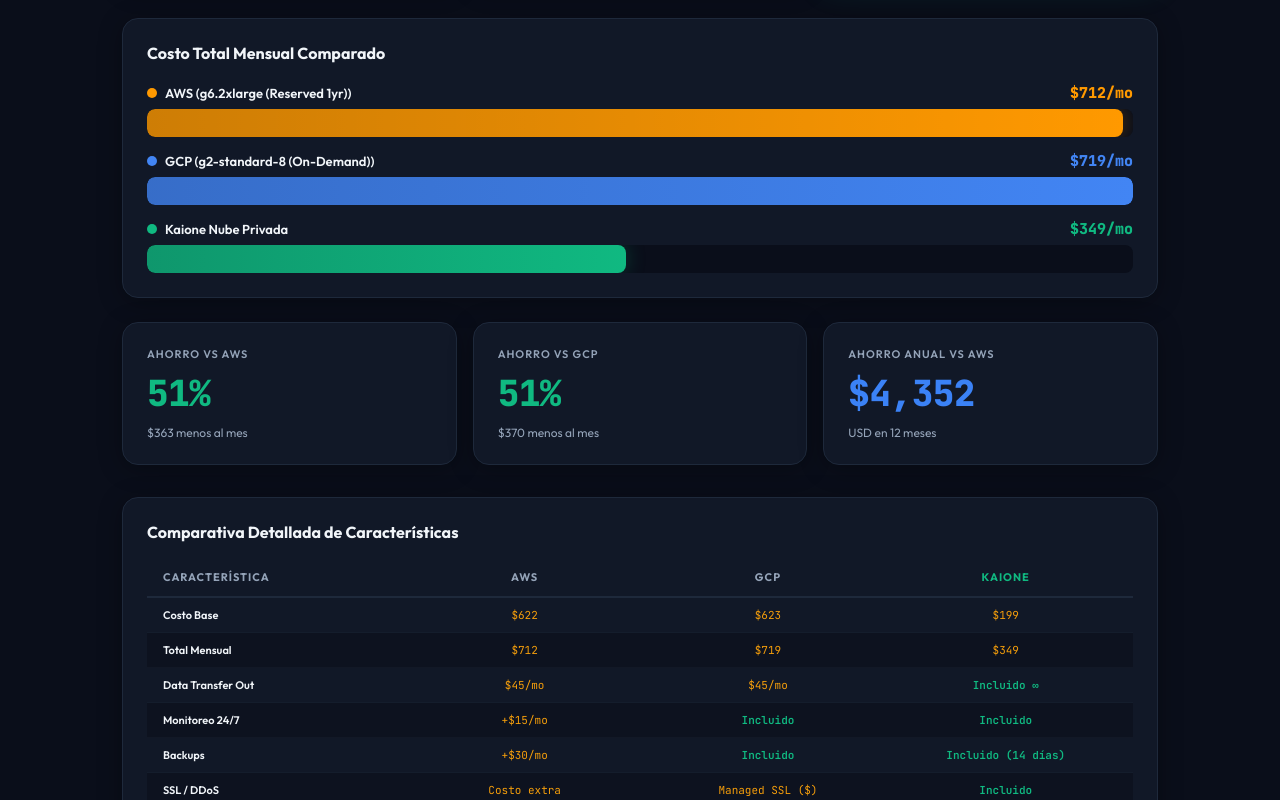
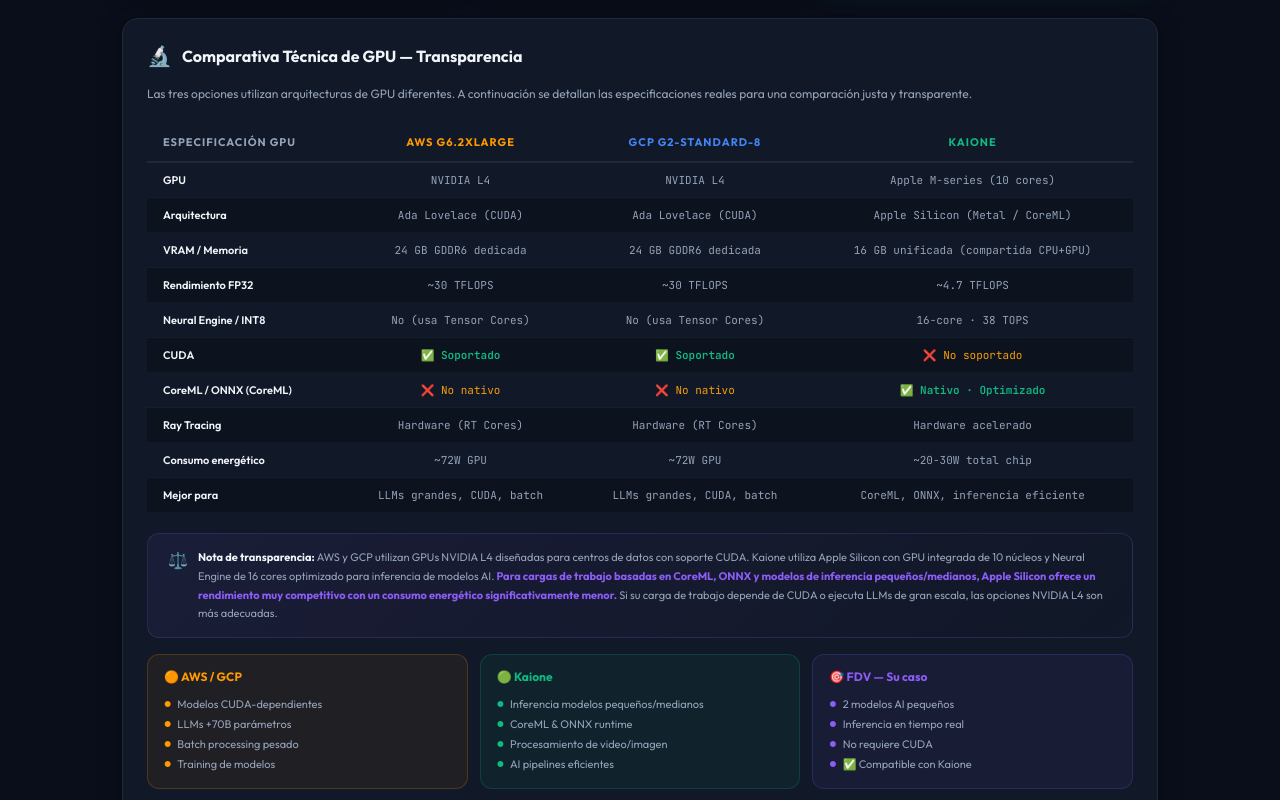
Before and after one commit to lsorianog99/cloud, a React (Vite) app: page / in a window 1280 px wide. Shown: the part 580-1380 px from the top of the page. Built offline with nearby package versions, Linux system fonts and the light colour scheme.

Commit message:
feat: agregar comparativa técnica de GPU transparente con specs reales (Apple Silicon vs NVIDIA L4)

```diff
--- a/src/App.jsx
+++ b/src/App.jsx
@@ -283,8 +283,8 @@
   const [kaioneDataIncluded, setKaioneDataIncluded] = useState(true);
   const [kaioneSslIncluded, setKaioneSslIncluded] = useState(true);
   const [kaioneOpsIncluded, setKaioneOpsIncluded] = useState(true);
-  const [kaioneSpecs, setKaioneSpecs] = useState("4 vCPU · 16 GB · GPU + Neural Engine · 100 GB NVMe");
-  const [kaioneSub, setKaioneSub] = useState("Nube Privada Gestionada");
+  const [kaioneSpecs, setKaioneSpecs] = useState("4 vCPU · 16 GB · Apple M-series 10-core GPU · 16-core Neural Engine · 100 GB NVMe");
+  const [kaioneSub, setKaioneSub] = useState("Nube Privada Gestionada (Apple Silicon)");
 
   // === AUTO-CALCULATED TOTALS ===
   const awsTotal = awsBase + awsDataTransfer + awsMonitoring + awsBackup;
@@ -556,6 +556,107 @@
               ))}
             </div>
 
+            {/* GPU Technical Comparison */}
+            <GlowCard color="#8B5CF6" style={{ marginBottom: 24 }}>
+              <div style={{ display: "flex", alignItems: "center", gap: 10, marginBottom: 16 }}>
+                <span style={{ fontSize: 20 }}>🔬</span>
+                <h3 style={{ fontSize: 16, fontWeight: 700, color: COLORS.text, margin: 0 }}>Comparativa Técnica de GPU — Transparencia</h3>
+              </div>
+              <p style={{ color: COLORS.muted, fontSize: 12, marginBottom: 20, lineHeight: 1.6 }}>
+                Las tres opciones utilizan arquitecturas de GPU diferentes. A continuación se detallan las especificaciones reales para una comparación justa y transparente.
+              </p>
+              <div style={{ overflowX: "auto" }}>
+                <table style={{ width: "100%", borderCollapse: "collapse", fontSize: 12 }}>
+                  <thead>
+                    <tr>
+                      {["Especificación GPU", "AWS g6.2xlarge", "GCP g2-standard-8", "Kaione"].map((h, i) => (
+                        <th key={i} style={{
+                          textAlign: i === 0 ? "left" : "center", padding: "12px 16px",
+                          borderBottom: `2px solid ${COLORS.border}`,
+                          color: i === 0 ? COLORS.muted : i === 1 ? COLORS.aws : i === 2 ? COLORS.gcp : COLORS.kaione,
+                          fontWeight: 700, fontSize: 11, textTransform: "uppercase", letterSpacing: 1,
+                        }}>{h}</th>
+                      ))}
+                    </tr>
+                  </thead>
+                  <tbody>
+                    {[
+                      ["GPU", "NVIDIA L4", "NVIDIA L4", "Apple M-series (10 cores)"],
+                      ["Arquitectura", "Ada Lovelace (CUDA)", "Ada Lovelace (CUDA)", "Apple Silicon (Metal / CoreML)"],
+                      ["VRAM / Memoria", "24 GB GDDR6 dedicada", "24 GB GDDR6 dedicada", "16 GB unificada (compartida CPU+GPU)"],
+                      ["Rendimiento FP32", "~30 TFLOPS", "~30 TFLOPS", "~4.7 TFLOPS"],
+                      ["Neural Engine / INT8", "No (usa Tensor Cores)", "No (usa Tensor Cores)", "16-core · 38 TOPS"],
+                      ["CUDA", "✅ Soportado", "✅ Soportado", "❌ No soportado"],
+                      ["CoreML / ONNX (CoreML)", "❌ No nativo", "❌ No nativo", "✅ Nativo · Optimizado"],
+                      ["Ray Tracing", "Hardware (RT Cores)", "Hardware (RT Cores)", "Hardware acelerado"],
+                      ["Consumo energético", "~72W GPU", "~72W GPU", "~20-30W total chip"],
+                      ["Mejor para", "LLMs grandes, CUDA, batch", "LLMs grandes, CUDA, batch", "CoreML, ONNX, inferencia eficiente"],
+                    ].map((row, i) => (
+                      <tr key={i} style={{ background: i % 2 === 0 ? "transparent" : `${COLORS.bg}88` }}>
+                        {row.map((cell, j) => {
+                          let cellColor = COLORS.muted;
+                          if (j === 0) cellColor = COLORS.text;
+                          else if (cell.includes("✅")) cellColor = COLORS.green;
+                          else if (cell.includes("❌")) cellColor = COLORS.orange;
+                          else if (cell.includes("Optimizado") || cell.includes("Nativo")) cellColor = COLORS.green;
+                          return (
+                            <td key={j} style={{
+                              padding: "10px 16px", textAlign: j === 0 ? "left" : "center",
+                              color: cellColor,
+                              fontWeight: j === 0 || cell.includes("✅") || cell.includes("Nativo") ? 600 : 400,
+                              fontFamily: j > 0 ? "'JetBrains Mono', monospace" : "inherit",
+                              fontSize: 11, borderBottom: `1px solid ${COLORS.border}44`,
+                            }}>{cell}</td>
+                          );
+                        })}
+                      </tr>
+                    ))}
+                  </tbody>
+                </table>
+              </div>
+
+              {/* Transparency note */}
+              <div style={{
+                marginTop: 20, padding: "14px 20px",
+                background: `linear-gradient(135deg, rgba(139,92,246,0.08), transparent)`,
+                borderRadius: 12, border: `1px solid rgba(139,92,246,0.2)`,
+              }}>
+                <div style={{ display: "flex", gap: 10, alignItems: "flex-start" }}>
+                  <span style={{ fontSize: 16, marginTop: 2 }}>⚖️</span>
+                  <div style={{ fontSize: 11, color: COLORS.muted, lineHeight: 1.7 }}>
+                    <strong style={{ color: COLORS.text }}>Nota de transparencia:</strong> AWS y GCP utilizan GPUs NVIDIA L4 diseñadas para centros de datos con soporte CUDA.
+                    Kaione utiliza Apple Silicon con GPU integrada de 10 núcleos y Neural Engine de 16 cores optimizado para inferencia de modelos AI.
+                    <strong style={{ color: "#8B5CF6" }}> Para cargas de trabajo basadas en CoreML, ONNX y modelos de inferencia pequeños/medianos,
+                      Apple Silicon ofrece un rendimiento muy competitivo con un consumo energético significativamente menor.</strong>
+                    {" "}Si su carga de trabajo depende de CUDA o ejecuta LLMs de gran escala, las opciones NVIDIA L4 son más adecuadas.
+                  </div>
+                </div>
+              </div>
+
+              {/* Best for AI inference callout */}
+              <div style={{ display: "grid", gridTemplateColumns: "repeat(3, 1fr)", gap: 12, marginTop: 16 }}>
+                {[
+                  { provider: "AWS / GCP", icon: "🟠", color: COLORS.aws, items: ["Modelos CUDA-dependientes", "LLMs +70B parámetros", "Batch processing pesado", "Training de modelos"] },
+                  { provider: "Kaione", icon: "🟢", color: COLORS.kaione, items: ["Inferencia modelos pequeños/medianos", "CoreML & ONNX runtime", "Procesamiento de video/imagen", "AI pipelines eficientes"] },
+                  { provider: "FDV — Su caso", icon: "🎯", color: "#8B5CF6", items: ["2 modelos AI pequeños", "Inferencia en tiempo real", "No requiere CUDA", "✅ Compatible con Kaione"] },
+                ].map((col, i) => (
+                  <div key={i} style={{
+                    background: `${col.color}11`, border: `1px solid ${col.color}33`,
+                    borderRadius: 12, padding: "14px 16px",
+                  }}>
+                    <div style={{ fontSize: 12, fontWeight: 700, color: col.color, marginBottom: 10 }}>
+                      {col.icon} {col.provider}
+                    </div>
+                    {col.items.map((item, j) => (
+                      <div key={j} style={{ fontSize: 11, color: COLORS.muted, padding: "3px 0", display: "flex", gap: 6, alignItems: "center" }}>
+                        <span style={{ color: col.color, fontSize: 8 }}>●</span> {item}
+                      </div>
+                    ))}
+                  </div>
+                ))}
+              </div>
+            </GlowCard>
+
             {/* Visual Bar Comparison */}
             <GlowCard color={COLORS.accent} style={{ marginBottom: 24 }}>
               <h3 style={{ fontSize: 16, fontWeight: 700, marginBottom: 20, color: COLORS.text }}>
@@ -615,6 +716,10 @@
                     {[
                       ["Costo Base", fmt(awsBase), fmt(gcpBase), fmt(kaioneInfra)],
                       ["Total Mensual", fmt(awsTotal), fmt(gcpTotal), fmt(kaioneTotal)],
+                      ["vCPU", "8", "8", "4 (optimizado para GPU)"],
+                      ["RAM", "32 GB", "32 GB", "16 GB unificada"],
+                      ["GPU", "NVIDIA L4 (24GB GDDR6)", "NVIDIA L4 (24GB GDDR6)", "Apple M-series 10-core + Neural Engine"],
+                      ["Almacenamiento", "512 GB EBS", "512 GB Balanced PD", "100 GB NVMe"],
                       ["Data Transfer Out", awsDataTransfer > 0 ? fmt(awsDataTransfer) + "/mo" : "Incluido", gcpDataTransfer > 0 ? fmt(gcpDataTransfer) + "/mo" : "Incluido", kaioneDataIncluded ? "Incluido ∞" : "No incluido"],
                       ["Monitoreo 24/7", awsMonitoring > 0 ? "+" + fmt(awsMonitoring) + "/mo" : "Incluido", gcpMonitoring > 0 ? "+" + fmt(gcpMonitoring) + "/mo" : "Incluido", "Incluido"],
                       ["Backups", awsBackup > 0 ? "+" + fmt(awsBackup) + "/mo" : "Incluido", gcpBackup > 0 ? "+" + fmt(gcpBackup) + "/mo" : "Incluido", "Incluido (14 días)"],
@@ -640,7 +745,8 @@
                 </table>
               </div>
               <p style={{ color: COLORS.muted, fontSize: 10, marginTop: 16, fontStyle: "italic" }}>
-                * Todos los precios en USD. {editMode ? "Los valores son editables desde las tarjetas superiores." : "Activa el modo edición para personalizar precios."}
+                * Precios AWS basados en cotización real g6.2xlarge Reserved 1yr. Precios GCP según tarifas públicas g2-standard-8 on-demand. Todos los precios en USD.
+                {editMode ? " Los valores son editables desde las tarjetas superiores." : " Activa el modo edición para personalizar precios."}
               </p>
             </GlowCard>
           </div>
```
